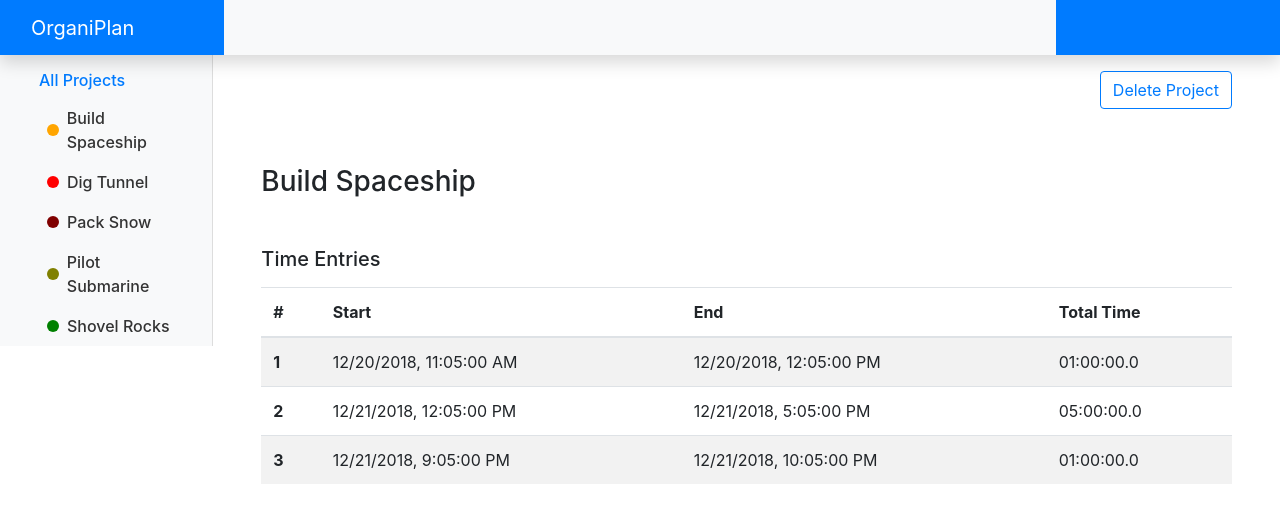
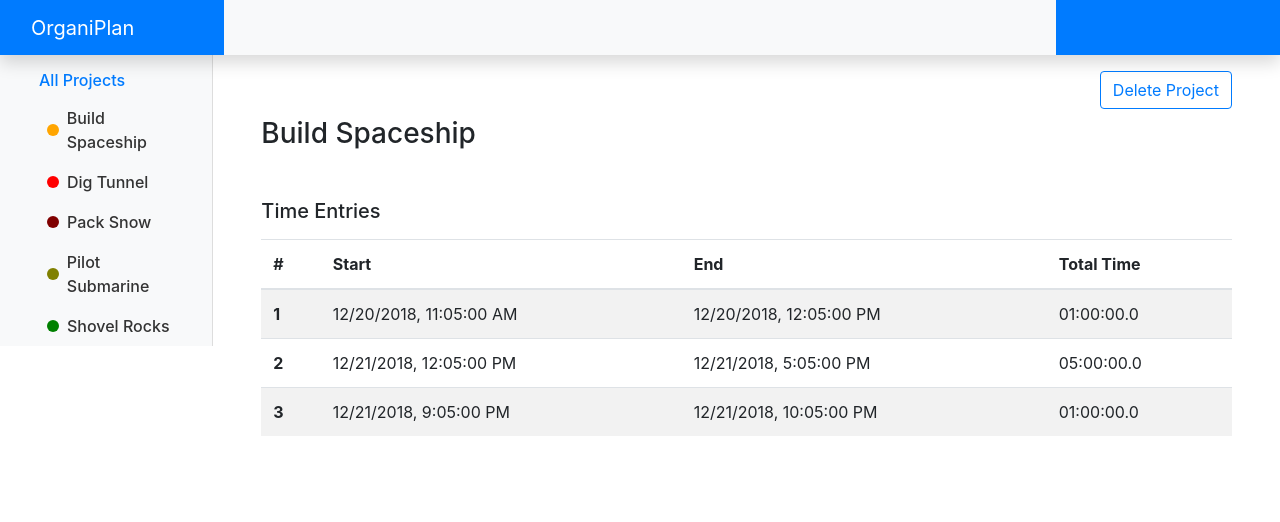
Before and after one commit to mwvalen/organiplan, a React app: page /projects/build-spaceship in a window 1280 px wide. Shown: the top 522 px of the page. Built offline with nearby package versions, Linux system fonts and the light colour scheme.

Commit message:
Title and title styling

```diff
--- a/src/components/Dashboard/ProjectView/index.js
+++ b/src/components/Dashboard/ProjectView/index.js
@@ -94,8 +94,8 @@ export class ProjectView extends Component  {
                 <div className="row pr-5 d-flex flex-row-reverse">
                     <DeleteProjectButton project={project} deleteProject={this.deleteProject.bind(this)} />
                 </div>
-                <div className="row pt-2 px-5">
-                    <h3 className="my-5 w-100">{project.name}</h3>
+                <div className="row px-5">
+                    <h3 className="mt-2 mb-5 w-100">{project.name}</h3>
                     <br /><br />
                     <div><h5 className="mb-3">Time Entries</h5></div>
                     <TimeEntriesTable project={project} />
--- a/src/components/Dashboard/ProjectsView/index.js
+++ b/src/components/Dashboard/ProjectsView/index.js
@@ -197,7 +197,8 @@ class ProjectsView extends Component {
 
                     </div>
                 </div>
-                <div className="row pt-5">
+                <div className="row">
+                    <div><h3 className="mt-2 mb-5 pl-5">All Projects</h3></div>
                     <ProjectBubbles projects={projects} />
                 </div>
             </div>
```
Also changed, not shown: 3 other files (tests, documents, lock files or other folders).
